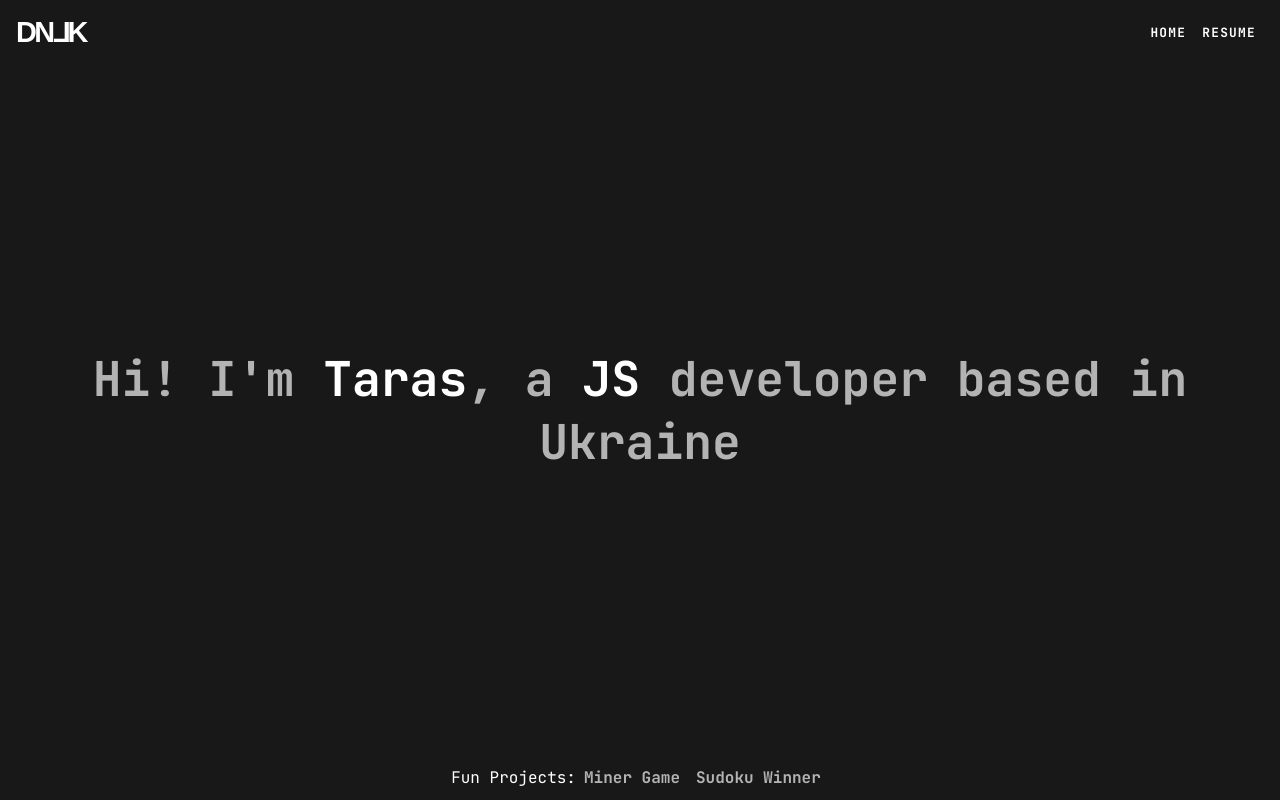
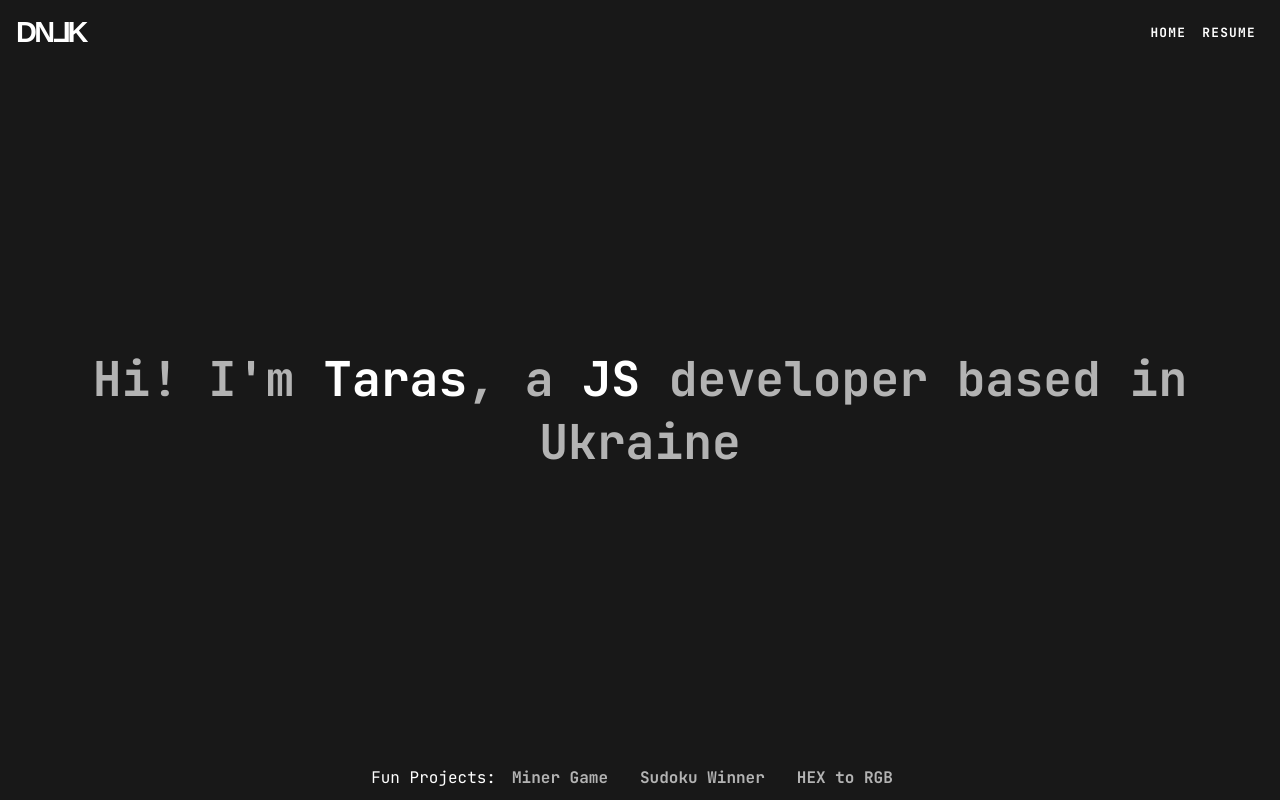
Before and after one commit to taras-danyliuk/taras-danyliuk.github.io, a SvelteKit app: page / in a window 1280 px wide. Built offline with nearby package versions, Linux system fonts and the light colour scheme.

Commit message:
add hex to rgb to footer

```diff
--- a/src/routes/+layout.svelte
+++ b/src/routes/+layout.svelte
@@ -14,6 +14,7 @@
 		<span>Fun Projects:</span>
 		<a href="https://miner.dnlk.info">Miner Game</a>
 		<a href="https://sudoku-winner.dnlk.info/">Sudoku Winner</a>
+		<a href="https://hex-to-rgb.dnlk.info//">HEX to RGB</a>
 	</footer>
 </div>
 
@@ -44,7 +45,7 @@
 
 	footer a {
 		font-weight: bold;
-		margin: 0 0.5rem;
+		margin: 0 1rem;
 	}
 
 	@media (min-width: 480px) {
```
